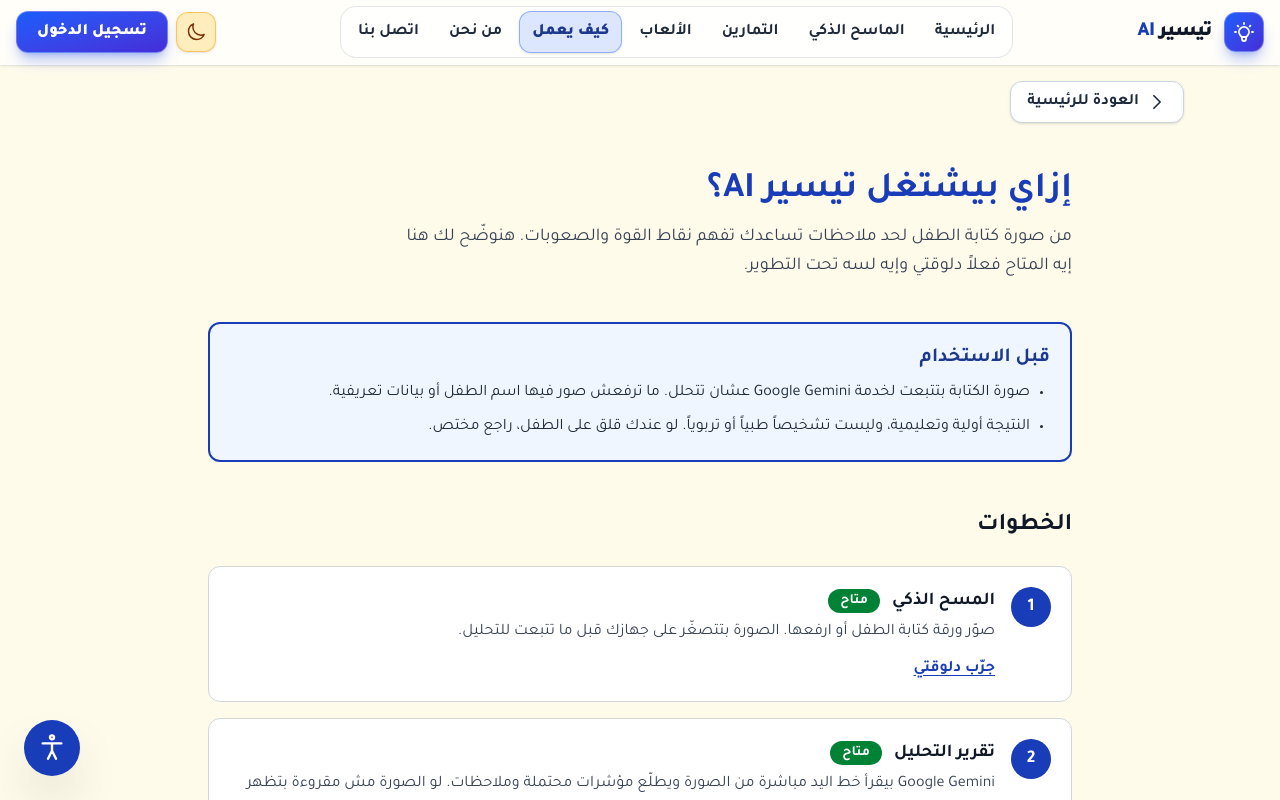
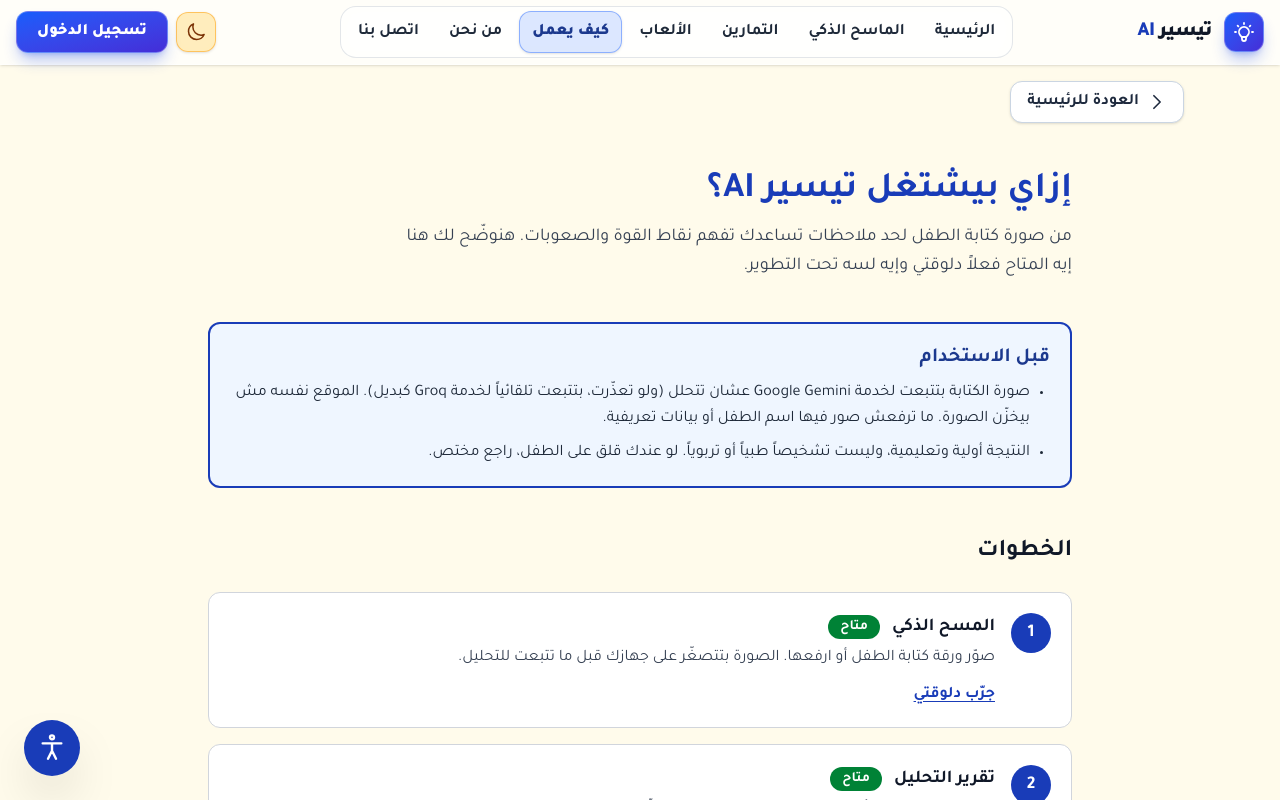
Before and after one commit to ragaddenge/taysir-ai, a Next.js app: page /how-it-works in a window 1280 px wide. Shown: the top 800 px of the page. Built offline with nearby package versions, Linux system fonts and the light colour scheme.

Commit message:
fix how-it-works privacy text

```diff
--- a/app/how-it-works/page.tsx
+++ b/app/how-it-works/page.tsx
@@ -108,7 +108,7 @@ export default function HowItWorksPage() {
         </h2>
         <ul className="list-disc space-y-2 pr-5 leading-relaxed text-gray-800 dark:text-gray-200">
           <li>
-            صورة الكتابة بتتبعت لخدمة Google Gemini عشان تتحلل. ما ترفعش صور
+            صورة الكتابة بتتبعت لخدمة Google Gemini عشان تتحلل (ولو تعذّرت، بتتبعت تلقائياً لخدمة Groq كبديل). الموقع نفسه مش بيخزّن الصورة. ما ترفعش صور
             فيها اسم الطفل أو بيانات تعريفية.
           </li>
           <li>
```
